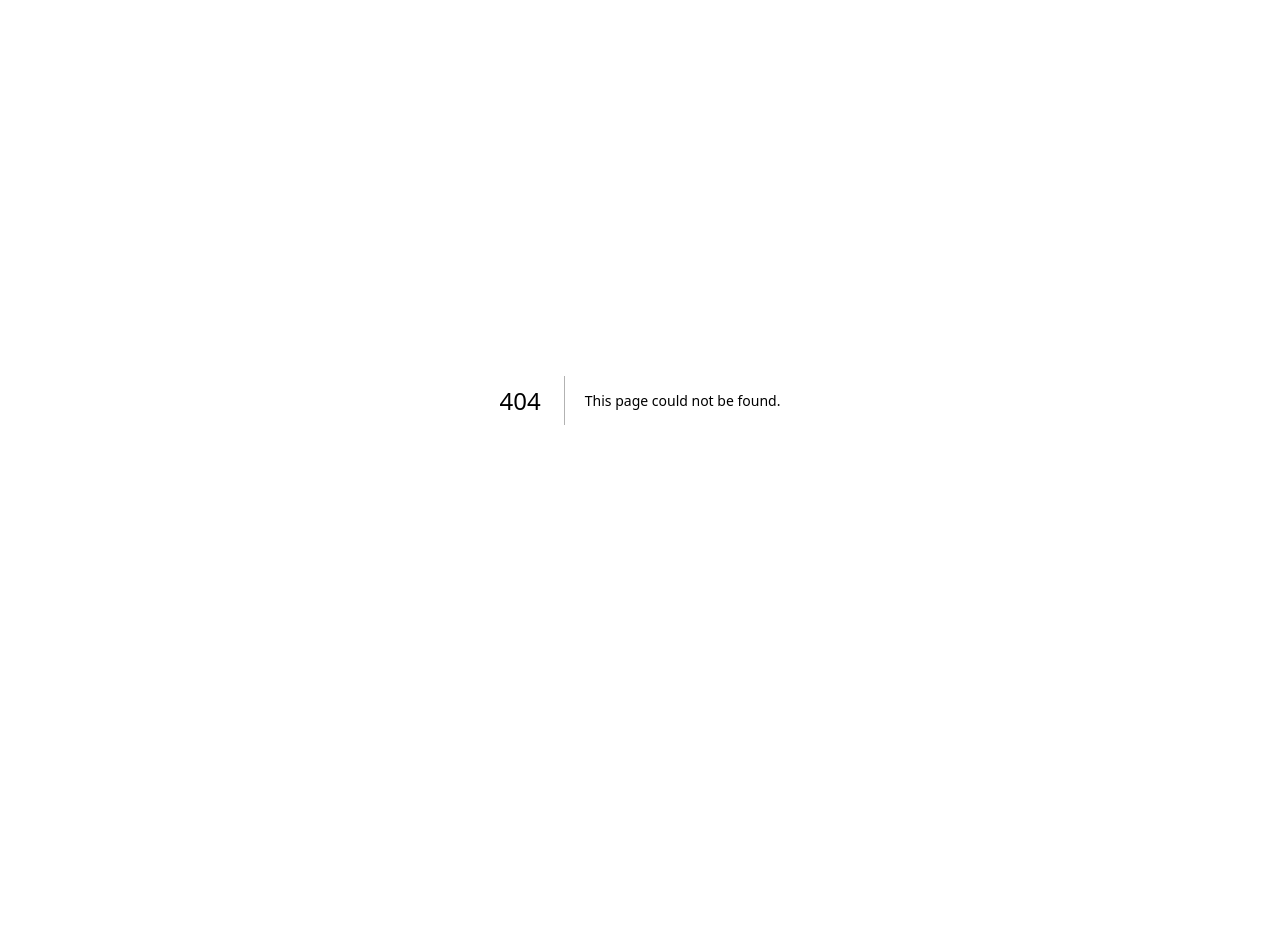
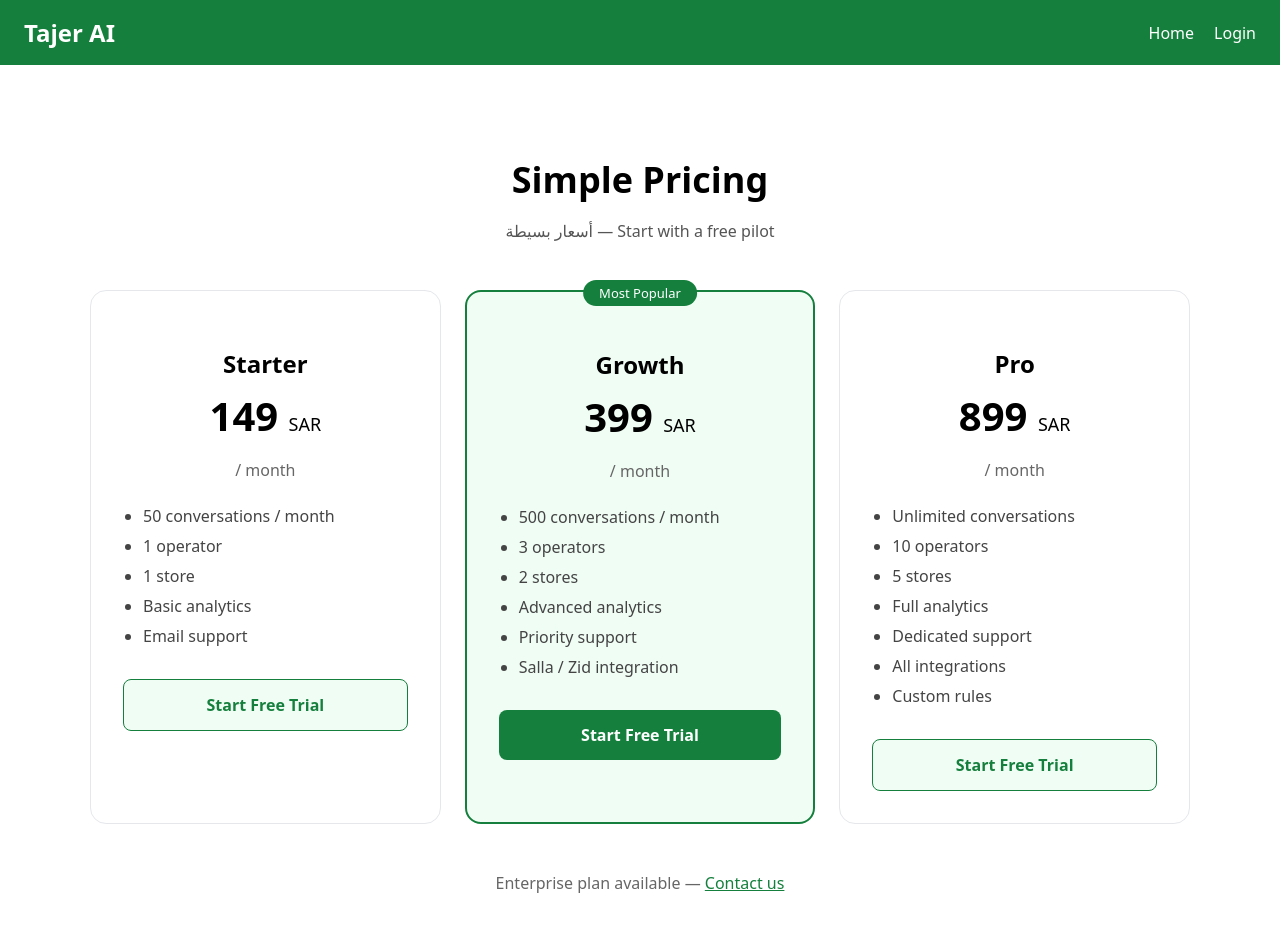
Before and after one commit to abdelhakbadda-lab/tajer-ai, a Next.js app: page /pricing in a window 1280 px wide. Before the commit this address had no page. Shown: the top 932 px of the page. Before the commit the page ends 800 px from the top, so only its background shows below. Built offline with nearby package versions, Linux system fonts and the light colour scheme.

Commit message:
Add pricing page

```diff
--- /dev/null
+++ b/app/pricing/page.tsx
@@ -0,0 +1,87 @@
+export default function Pricing() {
+  const plans = [
+    {
+      name: 'Starter',
+      price: '149',
+      features: ['50 conversations / month', '1 operator', '1 store', 'Basic analytics', 'Email support'],
+    },
+    {
+      name: 'Growth',
+      price: '399',
+      features: ['500 conversations / month', '3 operators', '2 stores', 'Advanced analytics', 'Priority support', 'Salla / Zid integration'],
+      popular: true,
+    },
+    {
+      name: 'Pro',
+      price: '899',
+      features: ['Unlimited conversations', '10 operators', '5 stores', 'Full analytics', 'Dedicated support', 'All integrations', 'Custom rules'],
+    },
+  ];
+
+  return (
+    <div style={{ fontFamily: 'system-ui, sans-serif' }}>
+      <header style={{ background: '#15803d', color: 'white', padding: '16px 24px', display: 'flex', justifyContent: 'space-between', alignItems: 'center' }}>
+        <h1 style={{ margin: 0, fontSize: '24px' }}>Tajer AI</h1>
+        <nav style={{ display: 'flex', gap: '20px' }}>
+          <a href="/" style={{ color: 'white', textDecoration: 'none' }}>Home</a>
+          <a href="/login" style={{ color: 'white', textDecoration: 'none' }}>Login</a>
+        </nav>
+      </header>
+
+      <main style={{ maxWidth: '1100px', margin: '0 auto', padding: '60px 24px', textAlign: 'center' }}>
+        <h2 style={{ fontSize: '36px', marginBottom: '12px' }}>Simple Pricing</h2>
+        <p style={{ color: '#555', marginBottom: '48px' }}>أسعار بسيطة — Start with a free pilot</p>
+
+        <div style={{ display: 'grid', gridTemplateColumns: 'repeat(auto-fit, minmax(280px, 1fr))', gap: '24px' }}>
+          {plans.map((plan) => (
+            <div
+              key={plan.name}
+              style={{
+                border: plan.popular ? '2px solid #15803d' : '1px solid #e5e7eb',
+                borderRadius: '16px',
+                padding: '32px',
+                position: 'relative',
+                background: plan.popular ? '#f0fdf4' : 'white',
+              }}
+            >
+              {plan.popular && (
+                <span style={{ position: 'absolute', top: '-12px', left: '50%', transform: 'translateX(-50%)', background: '#15803d', color: 'white', padding: '4px 16px', borderRadius: '20px', fontSize: '13px' }}>
+                  Most Popular
+                </span>
+              )}
+              <h3 style={{ fontSize: '24px', marginBottom: '8px' }}>{plan.name}</h3>
+              <p style={{ fontSize: '40px', fontWeight: 'bold', margin: '0 0 4px' }}>
+                {plan.price} <span style={{ fontSize: '18px', fontWeight: 'normal' }}>SAR</span>
+              </p>
+              <p style={{ color: '#666', marginBottom: '24px' }}>/ month</p>
+              <ul style={{ textAlign: 'left', paddingLeft: '20px', marginBottom: '32px', color: '#444' }}>
+                {plan.features.map((f) => (
+                  <li key={f} style={{ marginBottom: '8px' }}>{f}</li>
+                ))}
+              </ul>
+              <a
+                href="/register"
+                style={{
+                  display: 'block',
+                  background: plan.popular ? '#15803d' : '#f0fdf4',
+                  color: plan.popular ? 'white' : '#15803d',
+                  padding: '14px',
+                  borderRadius: '8px',
+                  textDecoration: 'none',
+                  fontWeight: 'bold',
+                  border: plan.popular ? 'none' : '1px solid #15803d',
+                }}
+              >
+                Start Free Trial
+              </a>
+            </div>
+          ))}
+        </div>
+
+        <p style={{ marginTop: '48px', color: '#666' }}>
+          Enterprise plan available — <a href="mailto:hello@tajer.ai" style={{ color: '#15803d' }}>Contact us</a>
+        </p>
+      </main>
+    </div>
+  );
+}
```
